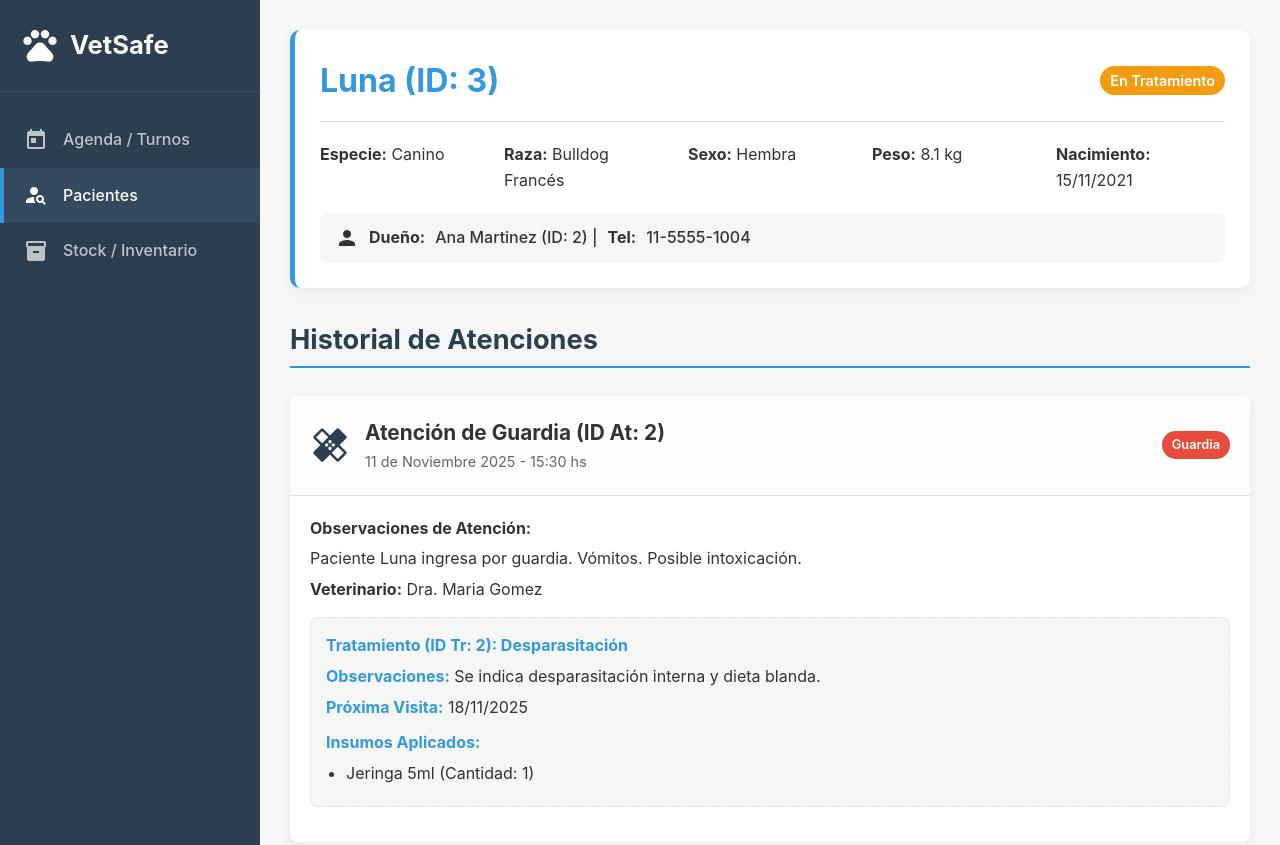
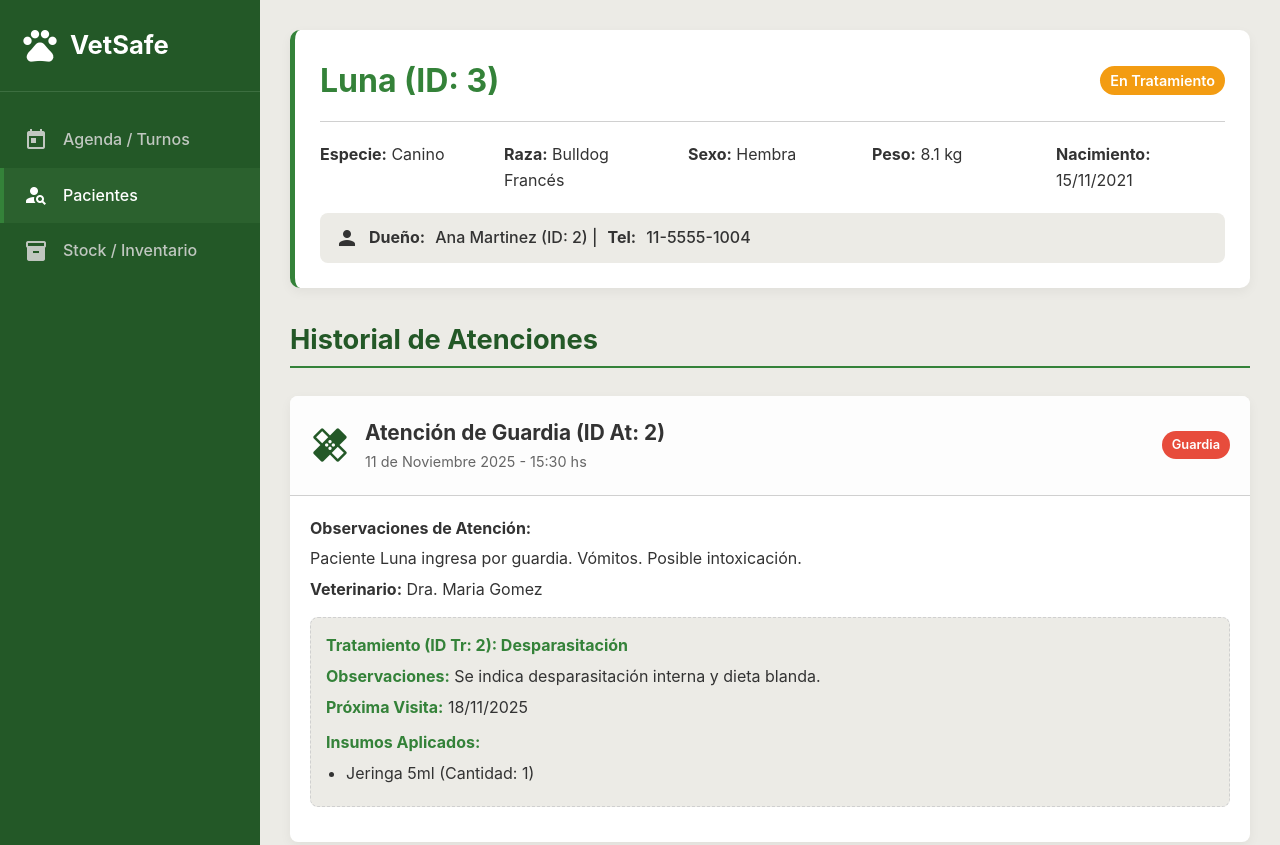
Before and after one commit to Mathiiuk/vet_unlz, a plain HTML site: page historial.html in a window 1280 px wide. Shown: the top 845 px of the page. Drawn offline with Linux system fonts and the light colour scheme.

Commit message:
Update logo and color scheme across multiple stylesheets and HTML files to align with new branding for VetSafe.

```diff
--- a/style-interno.css
+++ b/style-interno.css
@@ -1,23 +1,26 @@
 /* ========================
    Configuración Global
    ======================== */
-   :root {
-    --primary-color: #3498db;
-    --secondary-color: #2c3e50;
-    --bg-color: #f4f7f6;
+:root {
+    --primary-color: #348239; /* Verde Principal del logo */
+    --secondary-color: #235827; /* Verde Oscuro del logo (texto, cabeceras) */
+    --accent-color: #53a29a; /* Azul Verdoso del logo (para detalles o resaltados) */
+    --bg-color: #ecebe6; /* Color de fondo del logo */
     --card-bg: #ffffff;
     --text-color: #333;
     --text-light: #666;
-    --border-color: #e0e0e0;
+    --border-color: #d0d0d0; /* Un borde más acorde al nuevo fondo */
     --shadow: 0 4px 12px rgba(0,0,0,0.05);
 
-    --status-treat: #f39c12;
-    --status-healthy: #2ecc71;
-    --status-low: #e74c3c;
-    --status-expired: #95a5a6;
+    /* Colores de estado (adaptados o mantenidos si son estándares) */
+    --status-treat: #f39c12; /* Naranja para "En Tratamiento" */
+    --status-healthy: #2ecc71; /* Verde para "Saludable/OK" */
+    --status-low: #e74c3c; /* Rojo para "Bajo Stock" */
+    --status-expired: #95a5a6; /* Gris para "Vencido" */
 
-    --type-guardia: #e74c3c;
-    --type-consulta: #3498db;
+    /* Colores de tipo de atención (adaptados a la paleta) */
+    --type-guardia: #e74c3c; /* Rojo para Guardia */
+    --type-consulta: var(--primary-color); /* Usamos el verde principal para consulta */
 }
 
 body {
@@ -38,7 +41,7 @@ body {
 
 .sidebar {
     width: 260px;
-    background-color: var(--secondary-color);
+    background-color: var(--secondary-color); /* Verde Oscuro del logo */
     color: white;
     display: flex;
     flex-direction: column;
@@ -59,10 +62,14 @@ body {
     align-items: center;
     gap: 10px;
     padding: 25px 20px;
-    border-bottom: 1px solid #3b4c5c;
+    border-bottom: 1px solid #3c6e40; /* Tono de verde más oscuro */
 }
 .sidebar-header .material-icons { font-size: 2.5rem; }
 .sidebar-header h1 { margin: 0; font-size: 1.6rem; }
+.sidebar-header img { /* Nuevo: Estilo para el logo en el sidebar */
+    height: 40px; /* Tamaño del logo en el sidebar */
+    width: auto;
+}
 
 .sidebar ul {
     list-style: none;
@@ -76,27 +83,27 @@ body {
     align-items: center;
     gap: 15px;
     padding: 15px 20px;
-    color: #bdc3c7;
+    color: #c0c7c0; /* Tono de gris/verde claro */
     text-decoration: none;
     font-weight: 500;
     transition: all 0.2s ease;
     border-left: 4px solid transparent;
 }
 .sidebar li a:hover {
-    background-color: #34495e;
+    background-color: #2b612e; /* Verde más oscuro al pasar el ratón */
     color: white;
 }
 .sidebar li.active a {
-    background-color: #34495e;
+    background-color: #2b612e; /* Verde más oscuro para activo */
     color: white;
-    border-left-color: var(--primary-color);
+    border-left-color: var(--primary-color); /* Verde principal del logo */
 }
 .sidebar-user {
     display: flex;
     align-items: center;
     gap: 10px;
     padding: 20px;
-    border-top: 1px solid #3b4c5c;
+    border-top: 1px solid #3c6e40; /* Tono de verde más oscuro */
 }
 
 /* ========================
@@ -110,7 +117,7 @@ body {
 .main-header h2 {
     margin: 0 0 5px 0;
     font-size: 2rem;
-    color: var(--secondary-color);
+    color: var(--secondary-color); /* Verde Oscuro del logo */
 }
 .main-header p {
     margin: 0;
@@ -122,7 +129,7 @@ body {
    Botones y Chips
    ======================== */
 .button-primary {
-    background-color: var(--primary-color);
+    background-color: var(--primary-color); /* Verde Principal del logo */
     color: white;
     padding: 8px 15px;
     border-radius: 5px;
@@ -130,11 +137,11 @@ body {
     font-weight: 500;
     transition: background-color 0.2s;
 }
-.button-primary:hover { background-color: #2980b9; }
+.button-primary:hover { background-color: #2a6a2e; } /* Tono más oscuro al pasar el ratón */
 
 .button-secondary {
     background-color: var(--card-bg);
-    color: var(--primary-color);
+    color: var(--primary-color); /* Verde Principal del logo */
     border: 1px solid var(--primary-color);
     padding: 6px 12px;
     border-radius: 5px;
@@ -142,7 +149,7 @@ body {
     font-weight: 500;
     transition: all 0.2s;
 }
-.button-secondary:hover { background-color: #f4f7f6; }
+.button-secondary:hover { background-color: var(--bg-color); } /* Fondo claro */
 
 .chip {
     background-color: var(--bg-color);
@@ -154,7 +161,7 @@ body {
 }
 
 /* ========================
-   Tarjetas de Turno (index.html)
+   Tarjetas de Turno (agenda.html)
    ======================== */
 .turnos-list {
     display: flex;
@@ -173,7 +180,7 @@ body {
 .turno-time {
     font-size: 1.5rem;
     font-weight: 600;
-    color: var(--primary-color);
+    color: var(--primary-color); /* Verde Principal del logo */
     width: 100px;
     flex-shrink: 0;
 }
@@ -219,7 +226,7 @@ body {
     border-bottom: 1px solid var(--border-color);
 }
 .data-table th {
-    background-color: #f9fafb;
+    background-color: #fcfcfc; /* Un fondo muy claro para las cabeceras */
     font-size: 0.9rem;
     color: var(--text-light);
     text-transform: uppercase;
@@ -228,7 +235,7 @@ body {
     border-bottom: 0;
 }
 .data-table tr:hover {
-    background-color: #f9fafb;
+    background-color: #f9f9f9;
 }
 
 /* Estados (En tablas y tarjetas) */
@@ -253,7 +260,7 @@ body {
     border-radius: 10px;
     padding: 25px;
     box-shadow: var(--shadow);
-    border-left: 5px solid var(--primary-color);
+    border-left: 5px solid var(--primary-color); /* Verde Principal del logo */
     margin-bottom: 30px;
 }
 .patient-header {
@@ -264,7 +271,7 @@ body {
     padding-bottom: 15px;
     margin-bottom: 20px;
 }
-.patient-header h2 { margin: 0; color: var(--primary-color); font-size: 2rem; }
+.patient-header h2 { margin: 0; color: var(--primary-color); font-size: 2rem; } /* Verde Principal */
 .patient-details {
     display: grid;
     grid-template-columns: repeat(auto-fit, minmax(150px, 1fr));
@@ -275,7 +282,7 @@ body {
     display: flex;
     align-items: center;
     gap: 10px;
-    background-color: var(--bg-color);
+    background-color: var(--bg-color); /* Fondo claro */
     padding: 12px 15px;
     border-radius: 8px;
     font-weight: 500;
@@ -286,8 +293,8 @@ body {
    ======================== */
 .history-timeline h3 {
     font-size: 1.7rem;
-    color: var(--secondary-color);
-    border-bottom: 2px solid var(--primary-color);
+    color: var(--secondary-color); /* Verde Oscuro */
+    border-bottom: 2px solid var(--primary-color); /* Verde Principal */
     padding-bottom: 5px;
 }
 .visit-card {
@@ -305,7 +312,7 @@ body {
     background-color: #fdfdfd;
     border-bottom: 1px solid var(--border-color);
 }
-.visit-header .material-icons { font-size: 2.5rem; color: var(--secondary-color); }
+.visit-header .material-icons { font-size: 2.5rem; color: var(--secondary-color); } /* Verde Oscuro */
 .visit-title { flex-grow: 1; }
 .visit-title h4 { margin: 0; font-size: 1.3rem; }
 .visit-date { font-size: 0.9rem; color: #666; }
@@ -322,19 +329,20 @@ body {
 .visit-section { margin-bottom: 15px; }
 .visit-section p { margin: 5px 0; }
 .treatment-section {
-    background-color: var(--bg-color);
+    background-color: var(--bg-color); /* Fondo claro */
     border-radius: 8px;
     padding: 15px;
     border: 1px dashed var(--border-color);
 }
-.treatment-section strong { color: var(--primary-color); }
+.treatment-section strong { color: var(--primary-color); } /* Verde Principal */
 .applied-insumos { margin-top: 10px; }
 .applied-insumos ul { margin: 5px 0; padding-left: 20px; }
-/* Añade esto al final de style-interno.css */
 
+
+/* Añadido para el enlace "Volver al Portal" */
 .sidebar-footer {
     padding: 10px 20px;
-    border-top: 1px solid #3b4c5c;
+    border-top: 1px solid #3c6e40; /* Tono de verde más oscuro */
 }
 
 .portal-link {
@@ -342,7 +350,7 @@ body {
     align-items: center;
     gap: 15px;
     padding: 10px 0;
-    color: #bdc3c7;
+    color: #c0c7c0; /* Tono de gris/verde claro */
     text-decoration: none;
     font-weight: 500;
     transition: color 0.2s ease;
--- a/style-portal.css
+++ b/style-portal.css
@@ -1,7 +1,8 @@
 :root {
-    --primary-color: #3498db;
-    --secondary-color: #2c3e50;
-    --bg-color: #f4f7f6;
+    --primary-color: #348239; /* Verde Principal del logo */
+    --secondary-color: #235827; /* Verde Oscuro del logo (texto, acentos) */
+    --accent-color: #53a29a; /* Azul Verdoso del logo */
+    --bg-color: #ecebe6; /* Color de fondo del logo */
     --card-bg: #ffffff;
     --text-color: #333;
     --text-light: #666;
@@ -29,14 +30,20 @@ body {
     margin-bottom: 40px;
 }
 
-.portal-header .material-icons {
+.portal-header .main-logo { /* Nuevo estilo para el logo */
+    width: 150px; /* Tamaño del logo */
+    height: auto;
+    margin-bottom: 20px;
+}
+
+.portal-header .material-icons { /* Esto ya no se usará directamente para el logo principal */
     font-size: 4rem;
     color: var(--primary-color);
 }
 
 .portal-header h1 {
     font-size: 2.5rem;
-    color: var(--secondary-color);
+    color: var(--secondary-color); /* Usamos el verde oscuro para el título */
     margin: 10px 0;
 }
 
--- a/style-publico.css
+++ b/style-publico.css
@@ -1,6 +1,6 @@
 :root {
-    --primary-color: #3498db;
-    --bg-color: #f4f7f6;
+    --primary-color: #348239; /* Verde Principal del logo */
+    --bg-color: #ecebe6; /* Color de fondo del logo */
     --card-bg: #ffffff;
     --text-color: #333;
     --border-color: #ccc;
@@ -28,12 +28,17 @@ body {
 }
 
 .form-header {
-    background-color: var(--primary-color);
+    background-color: var(--primary-color); /* Verde Principal del logo */
     color: white;
     padding: 30px;
     text-align: center;
 }
-.form-header .material-icons {
+.form-header .main-logo { /* Nuevo estilo para el logo */
+    width: 100px; /* Tamaño del logo en el formulario */
+    height: auto;
+    margin-bottom: 15px;
+}
+.form-header .material-icons { /* Esto ya no se usará directamente */
     font-size: 3rem;
 }
 .form-header h1 {
@@ -59,7 +64,7 @@ body {
 }
 .form-section h3 {
     margin: 0 0 15px 0;
-    color: var(--primary-color);
+    color: var(--primary-color); /* Verde Principal del logo */
     font-size: 1.2rem;
 }
 
@@ -88,7 +93,7 @@ body {
 
 .submit-button {
     width: 100%;
-    background-color: var(--primary-color);
+    background-color: var(--primary-color); /* Verde Principal del logo */
     color: white;
     padding: 15px;
     border: none;
@@ -99,5 +104,5 @@ body {
     transition: background-color 0.2s;
 }
 .submit-button:hover {
-    background-color: #2980b9;
+    background-color: #2a6a2e; /* Tono más oscuro al pasar el ratón */
 }
```
Also changed, not shown: index.html (+1 -2 lines), turno-publico.html (+1 -2 lines), logo.png (added).
